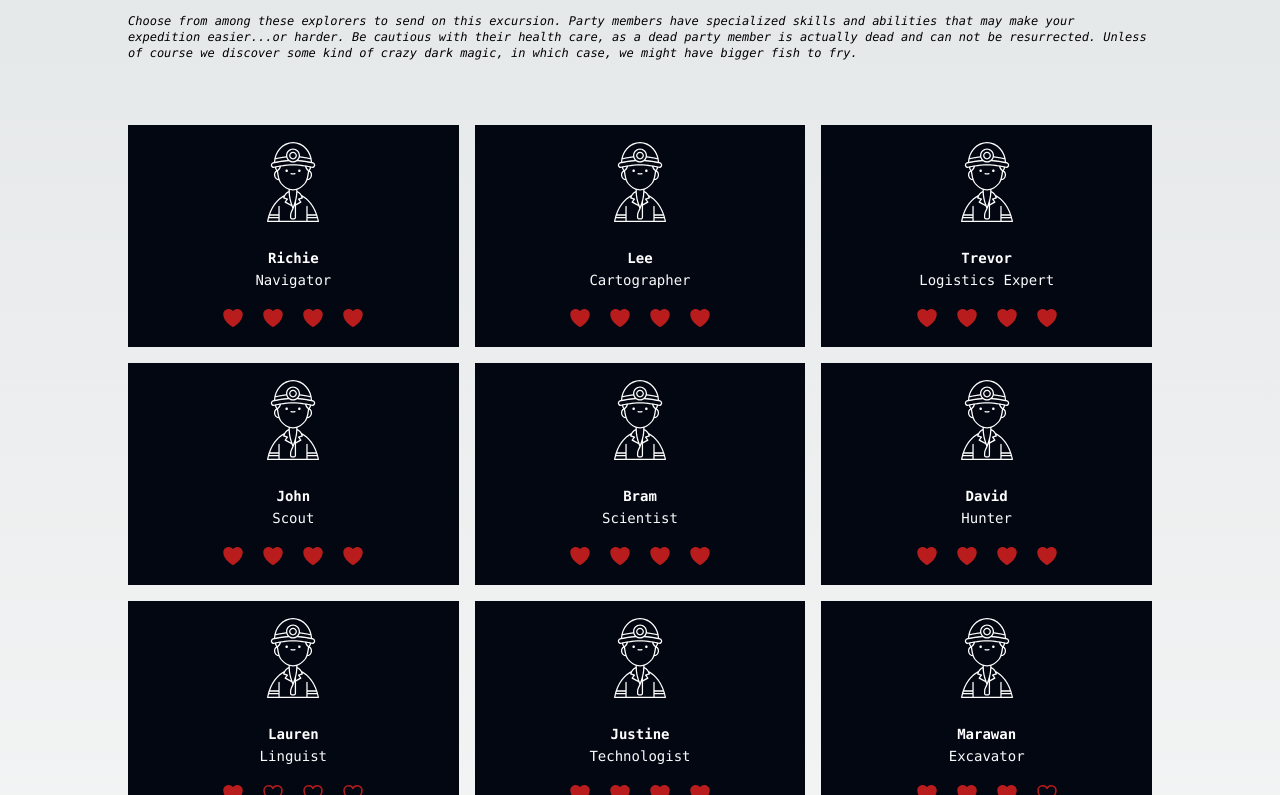
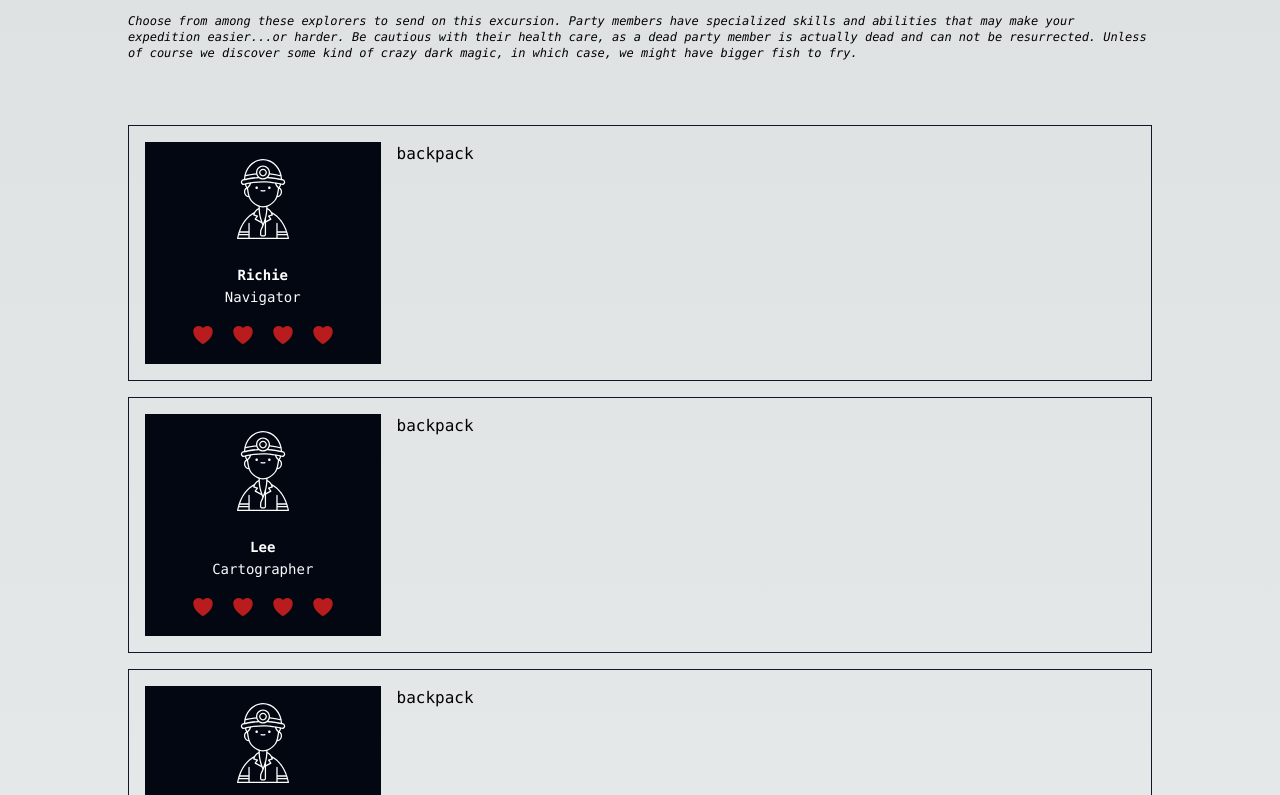
Before and after one commit to njculpin/MTAPT, a Next.js app: page / in a window 1280 px wide. Shown: the part 985-1780 px from the top of the page. Built offline with nearby package versions, Linux system fonts and the light colour scheme.

Commit message:
Update character-roster.tsx

```diff
--- a/app/components/character-roster.tsx
+++ b/app/components/character-roster.tsx
@@ -15,10 +15,14 @@ export function CharacterRoster({ characters }: { characters: Character[] }) {
           case, we might have bigger fish to fry.
         </p>
       </div>
-      <div className="grid grid-cols-1 sm:grid-cols-2 md:grid-cols-3 gap-4">
+      <div className="grid grid-cols-1 gap-4">
         {characters.map((character: Character) => (
-          <div key={character.id}>
+          <div
+            key={character.id}
+            className="grid grid-cols-4 gap-4 border border-gray-900 p-4"
+          >
             <CharacterCard character={character} />
+            <div className="col-span-3">backpack</div>
           </div>
         ))}
       </div>
```
